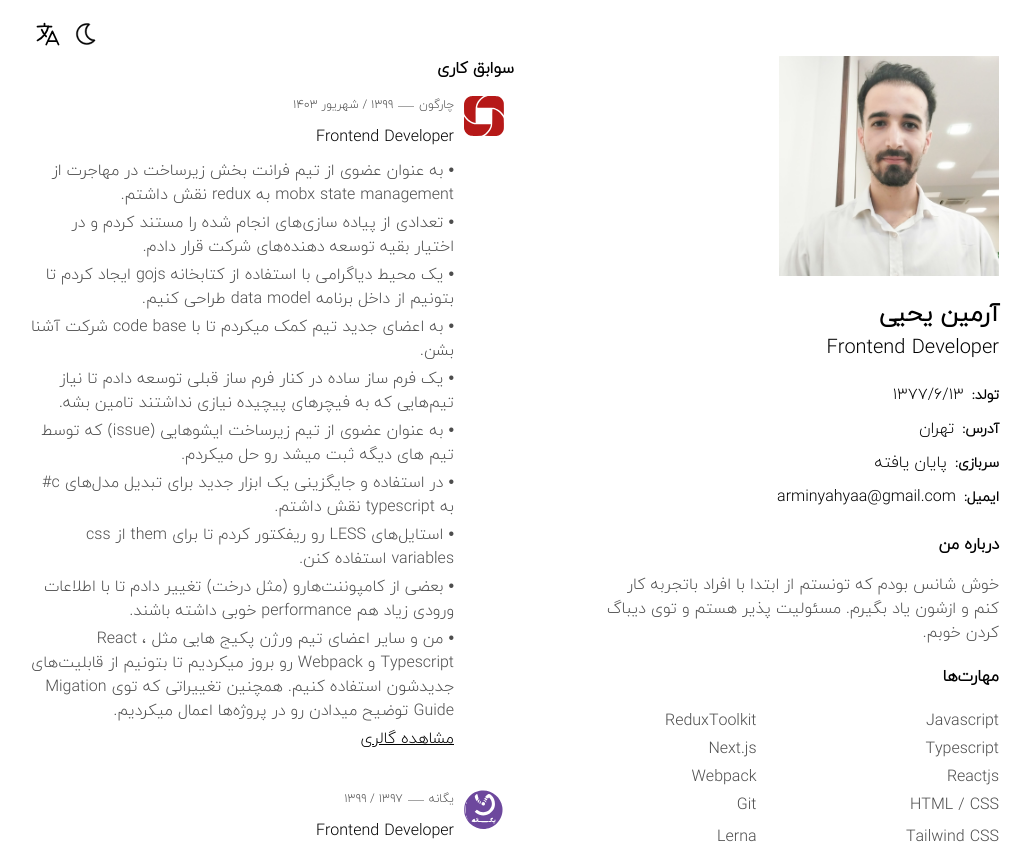
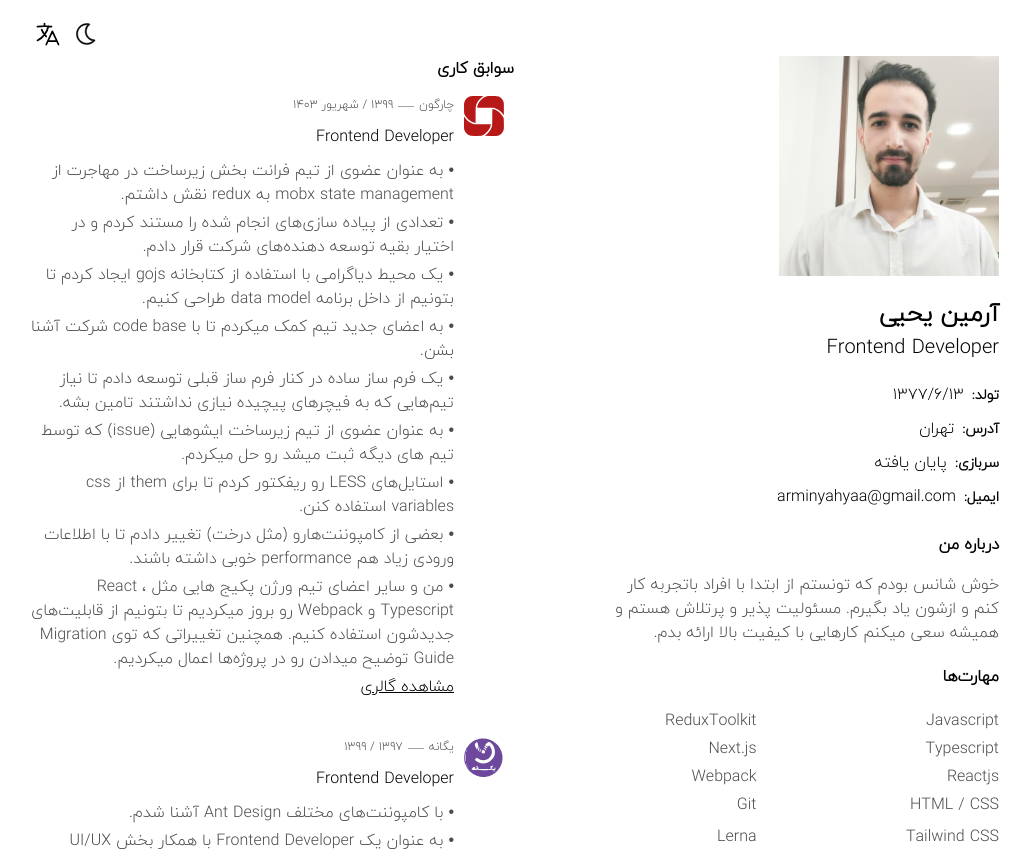
Before and after one commit to arminyahya/cv-nextjs, a Next.js app: page / in a window 1280 px wide. Shown: the top 851 px of the page, without its empty margins (126-1158 px from the left). Built offline with nearby package versions, Linux system fonts and the light colour scheme.

Commit message:
Change about-me and company tasks. Also change size of experiences section

```diff
--- a/src/app/[lang]/page.tsx
+++ b/src/app/[lang]/page.tsx
@@ -87,7 +87,7 @@ export default function Page({ params }: PageInnerProps) {
           </ul>
         </div>
       </section>
-      <section className={"main-section "}>
+      <section className={"main-section work-experiences"}>
         <HeaderTypography text={translate("past_experiences")} />
         <div className="past-experience fade-in-animation">
           <PastExperienceItem
@@ -104,7 +104,6 @@ export default function Page({ params }: PageInnerProps) {
               translate("Helped new Infrastructure team members get familiar with the codebase"),
               translate("Created a simple form generator for software that doesn’t need a complex form designer"),
               translate("As a member of the infrastructure team, I successfully resolved issues that were reported by other teams"),
-              translate("I also introduced a new tool for generating TypeScript from C# models"),
               translate("I refactored LESS styles to utilize CSS variables for theming"),
               translate("I improved the performance of certain components (such as the tree) to handle large amounts of data more efficiently"),
               translate("I collaborated on migrating to the new major versions of packages such as React, TypeScript, Webpack, and others"),
--- a/src/app/_translation/fa.ts
+++ b/src/app/_translation/fa.ts
@@ -4,7 +4,7 @@ const FA_Dictionary: dictionary = {
   fullname: "آرمین یحیی",
   role: "Frontend Developer",
   about_me: "درباره من",
-  about_me_content: `خوش شانس بودم که تونستم از ابتدا با افراد باتجربه کار کنم و ازشون یاد بگیرم. مسئولیت پذیر هستم و توی دیباگ کردن خوبم. `,
+  about_me_content: `خوش شانس بودم که تونستم از ابتدا با افراد باتجربه کار کنم و ازشون یاد بگیرم. مسئولیت پذیر و پرتلاش هستم و همیشه سعی میکنم کارهایی با کیفیت بالا ارائه بدم. `,
   skills: "مهارت‌ها",
   skills_content: "",
   past_experiences: "سوابق کاری",
@@ -50,7 +50,7 @@ const FA_Dictionary: dictionary = {
     "به عنوان یک Frontend Developer با همکار بخش UI/UX تعامل داشتم تا صفحات به شکل مورد تایید پیاده سازی بشن.",
   "Participated in creating both a Document Manager and EDMS Software, both of which are web-based":
     "در تولید دو نرم افزار دبیرخانه و مدیریت اسناد نقش داشتم.",
-    "I collaborated on migrating to the new major versions of packages such as React, TypeScript, Webpack, and others": "من و سایر اعضای تیم ورژن پکیج هایی مثل React ، Typescript و Webpack رو بروز میکردیم تا بتونیم از قابلیت‌های جدیدشون استفاده کنیم. همچنین تغییراتی که توی Migation Guide توضیح میدادن رو در پروژه‌ها اعمال میکردیم.",
+    "I collaborated on migrating to the new major versions of packages such as React, TypeScript, Webpack, and others": "من و سایر اعضای تیم ورژن پکیج هایی مثل React ، Typescript و Webpack رو بروز میکردیم تا بتونیم از قابلیت‌های جدیدشون استفاده کنیم. همچنین تغییراتی که توی Migration Guide توضیح میدادن رو در پروژه‌ها اعمال میکردیم.",
     "2024September": "شهریور ۱۴۰۳",
     gallery_chargoon_modeler: "توضیحات مربوط به فرم ساز پیشرفته: میخوایم از داخل برنامه یدونه فرم طراحی کنیم. این فرم مربوط به دانش آموزای یک مدرسه هست. قدم اول طراحی فرممون میشه طراحی مدل اطلاعاتی چون بالاخره باید اطلاعات مربوط به دانش آموز، کلاس و سابقه تحصیلی رو یجا ذخیره کنیم دیگه. جداول و رابطه هایی که داخل صفحه میبینید با استفاده از کتابخانه gojs پیاده سازی شدند.",
     gallery_chargoon_designer: "این صفحه که طراحی فرم نام داره جاییه که چیدمان فرم و اینکه کدوم فیلدا اجباری هستند تنظیم میشه. همچنین میتونید برای نمایش یا ویرایش فیلد ویجت های مختلف انتخاب کنید.",
--- a/src/app/page.css
+++ b/src/app/page.css
@@ -350,6 +350,10 @@ html[dir="ltr"] .next-button {
 	.gallery-button.for-print-only {
 		display: inline-block;
 	}
+
+	.work-experiences {
+		flex-grow: 2;
+	}
 }
 
 .company-tasks {
```
